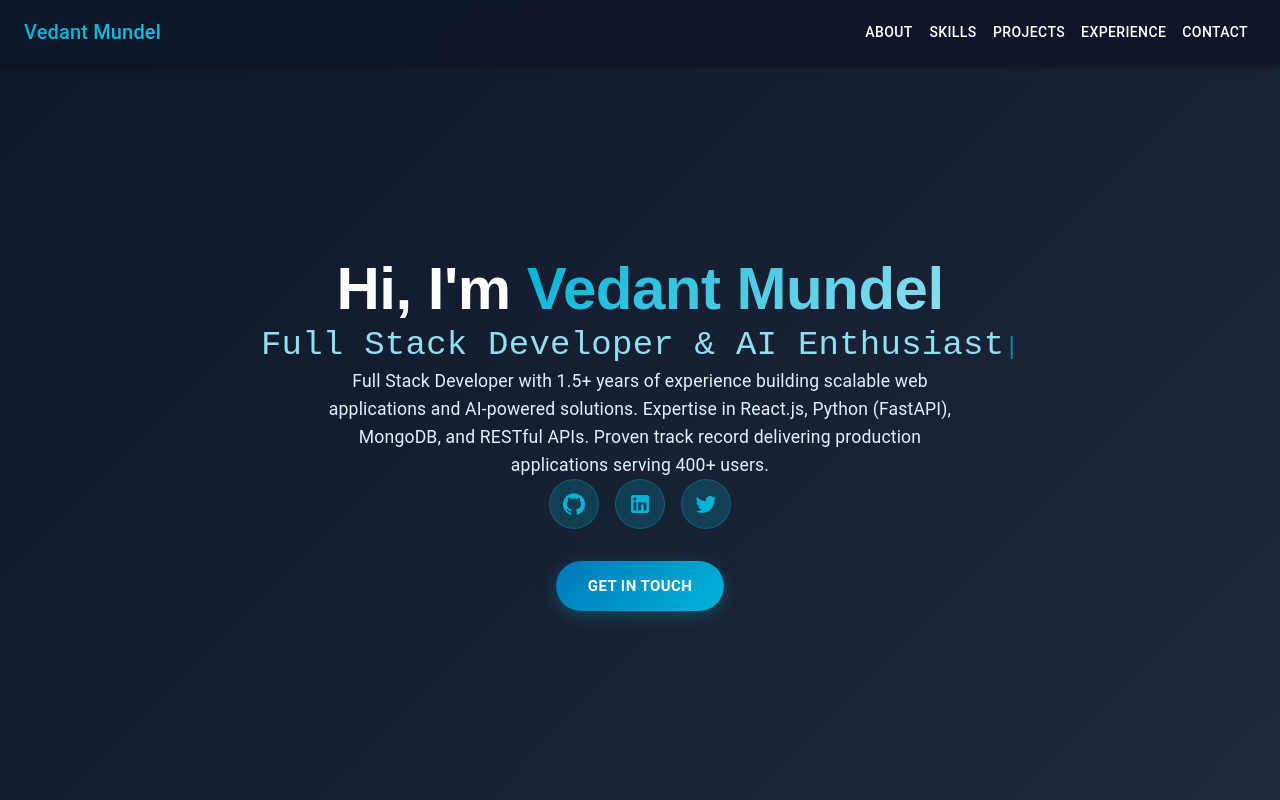
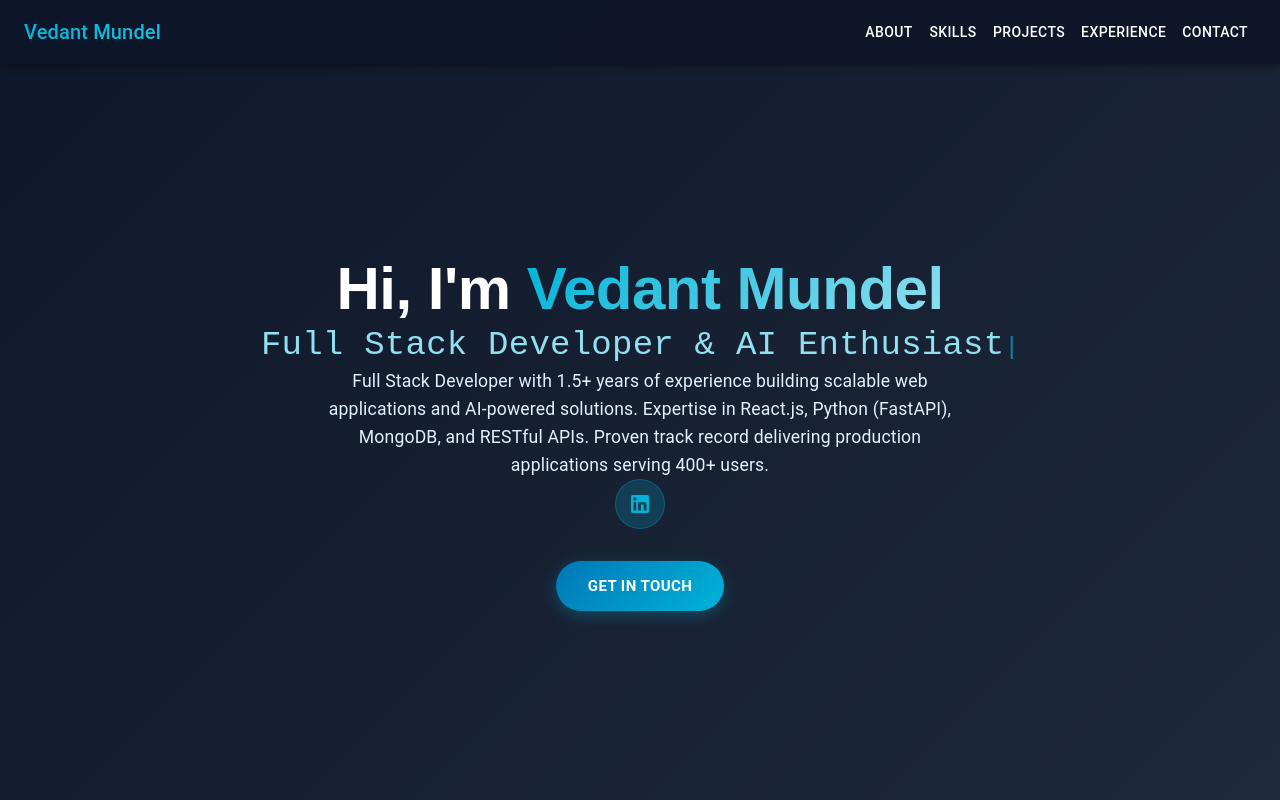
Before and after one commit to Vedant0105/react-portfolio, a React (Vite) app: page / in a window 1280 px wide. Shown: the top 800 px of the page. Built offline with nearby package versions, Linux system fonts and the light colour scheme.

Commit message:
Final fixes

```diff
--- a/src/Login.tsx
+++ b/src/Login.tsx
@@ -27,9 +27,7 @@ import {
 } from "@mui/lab";
 
 import {
-  GitHub,
   LinkedIn,
-  Twitter,
   Email,
   Phone,
   LocationOn,
@@ -256,9 +254,7 @@ const Portfolio = () => {
 
           <div className="flex gap-4 justify-center mb-8">
             {[
-              { icon: <GitHub />, tooltip: "GitHub", delay: 2200, link: "https://github.com/yourgithub" },
-              { icon: <LinkedIn />, tooltip: "LinkedIn", delay: 2400, link: "https://www.linkedin.com/in/vedant-mundel" },
-              { icon: <Twitter />, tooltip: "Twitter", delay: 2600, link: "https://twitter.com/yourhandle" },
+              { icon: <LinkedIn />, tooltip: "LinkedIn", delay: 2400, link: "https://www.linkedin.com/in/vedant-mundel" }
             ].map((item, index) => (
               <Zoom in key={index} timeout={item.delay}>
                 <Tooltip title={item.tooltip}>
```
